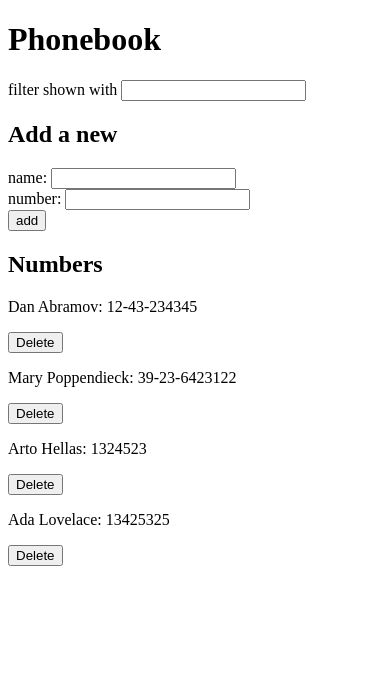
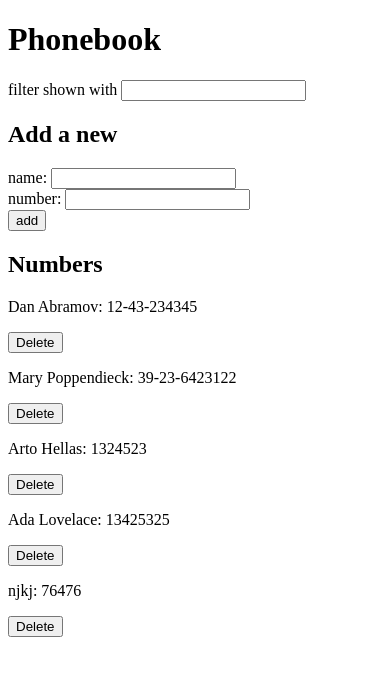
Before and after one commit to kristinamacekovic/fullstackopen-2022, a React (Create React App) app in the folder part2/phonebook/: page / in a window 390 px wide. Shown: the top 676 px of the page. Built offline with nearby package versions, Linux system fonts and the light colour scheme; data requests are answered from the project's data file.

Commit message:
2.19: Phonebook step11

```diff
--- a/part2/phonebook/db.json
+++ b/part2/phonebook/db.json
@@ -19,6 +19,11 @@
       "name": "Ada Lovelace",
       "number": "13425325",
       "id": 7
+    },
+    {
+      "name": "njkj",
+      "number": "76476",
+      "id": 8
     }
   ]
 }
--- a/part2/phonebook/src/App.js
+++ b/part2/phonebook/src/App.js
@@ -2,6 +2,7 @@ import { useState, useEffect } from 'react';
 import Filter from './components/Filter';
 import PersonForm from './components/PersonForm';
 import Persons from './components/Persons';
+import Notification from './components/Notification';
 import phonebook from './services/phonebook'
 
 const App = () => {
@@ -9,6 +10,8 @@ const App = () => {
   const [newName, setNewName] = useState('');
   const [newNumber, setNewNumber] = useState('');
   const [searchField, setSearchField] = useState('');
+  const [message, setMessage] = useState('');
+  const [appState, setAppState] = useState('success');
 
   // set persons to initial state once when the component is rendered the first time
   useEffect(() => {
@@ -16,12 +19,19 @@ const App = () => {
       .then(response => {
         setPersons(response);
       })
-      .catch(error => console.log(error))
-  }, []);
+      .catch(error => {
+        setAppState('error')
+        setMessage('Error fetching the data...')
+        setTimeout(() => {
+          setAppState('success')
+          setMessage('')
+        }, 5000)
+      })
+  }, [message ]);
 
   // check if the entry is already in the phonebook
   const checkForDuplicateNames = () => {
-    return (persons.filter(person => person.name === newName).length > 0);
+    return (persons.filter(person => person.name.toLowerCase() === newName.toLowerCase()).length > 0);
   }
 
   // add a new entry to the phonebook
@@ -32,14 +42,29 @@ const App = () => {
     if (checkForDuplicateNames()) {
       if (window.confirm(`${newName} is already added in the phonebook, would you like to update the entry?`)) {
         // get the current entry
-        const currentEntry = persons.filter(person => person.name === newName)
-        phonebook.updateEntry(currentEntry)
+        const currentEntry = persons.filter(person => person.name.toLowerCase() === newName.toLowerCase())
+        const newEntry = {...currentEntry[0], number: newNumber}
+        phonebook.updateEntry(newEntry)
           .then(response => {
-            console.log(response);
+            setAppState('success')
+            setMessage(`${newName} has been updated`)
+            setNewName('')
+            setNewNumber('')
+            setTimeout(() => {
+              setMessage('')
+              setAppState('success')
+            }, 5000)
           })
-
-      }
+          .catch(error => {
+            setAppState('error')
+            setMessage(error)
+            setTimeout(() => {
+              setMessage('')
+              setAppState('success')
+            },5000)
+      })
     }
+  }
     // if not, add it to the phonebook
     else {
       const newNameObject = {
@@ -52,8 +77,21 @@ const App = () => {
             setPersons(persons.concat(response));
             setNewName('');
             setNewNumber('');
+            setMessage(`${newNameObject.name} successfully added`)
+            setAppState('success')
+            setTimeout(() => {
+              setMessage('')
+              setAppState('success')
+            },5000)
           })
-          .catch(error => console.log(error))
+          .catch(error => {
+            setAppState('error')
+            setMessage(error)
+            setTimeout(() => {
+              setMessage('')
+              setAppState('success')
+            },5000)
+          })
 
     }
   }
@@ -63,8 +101,23 @@ const App = () => {
       phonebook.deleteEntry(id)
         .then(response => {
           setPersons(persons.filter(person => person.id !== id))
+          setAppState('success')
+          setMessage(`Successfully deleted`)
+          setNewName('')
+          setNewNumber('')
+          setTimeout(() => {
+            setMessage('')
+            setAppState('success')
+          },5000)
         })
-        .catch(error => console.log(error))
+        .catch(error => {
+          setAppState('error')
+            setMessage(error)
+            setTimeout(() => {
+              setMessage('')
+              setAppState('success')
+            },5000)
+        })
     }
   }
 
@@ -83,6 +136,7 @@ const App = () => {
   return (
     <div>
       <h1>Phonebook</h1>
+      {message ? <Notification message={message} type={appState}/> : null}
       <Filter value={searchField} onChange={handleSearch}/>
       <h2>Add a new</h2>
       <PersonForm addName={addName} newName={newName} newNumber={newNumber} handleNameChange={handleNameChange} handleNumberChange={handleNumberChange}/>
--- /dev/null
+++ b/part2/phonebook/src/components/Notification.js
@@ -0,0 +1,22 @@
+const Notification = ({type, message}) => {
+    const successStyle = {
+        fontSize: 32,
+        color: 'green',
+        border: '2px solid green'
+    }
+
+    const errorStyle = {
+        fontSize: 32,
+        color: 'red',
+        border: '2px solid red'
+    }
+
+    if (type === "success") {
+        return <div style={successStyle}>{message}</div>
+    } else {
+        return <div style={errorStyle}>{message}</div>
+    }
+
+}
+
+export default Notification
```
